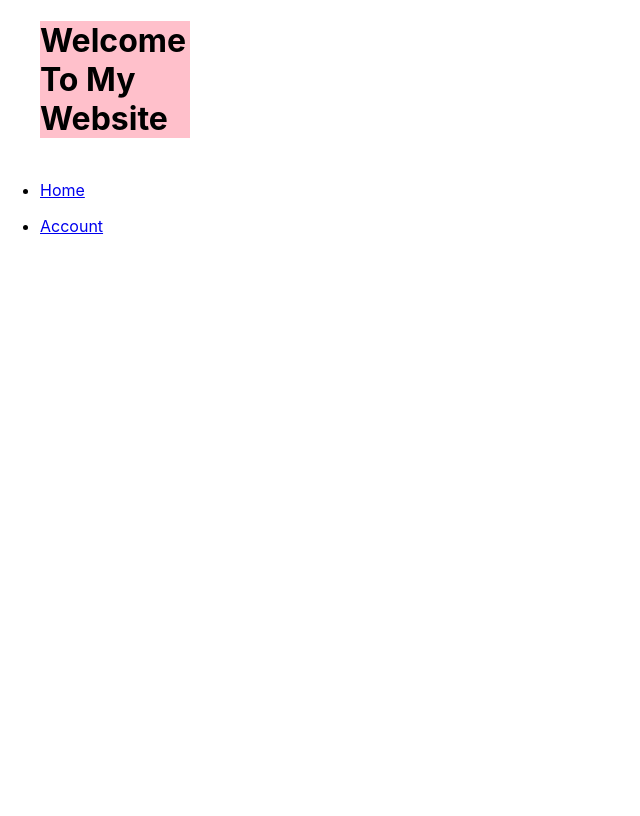
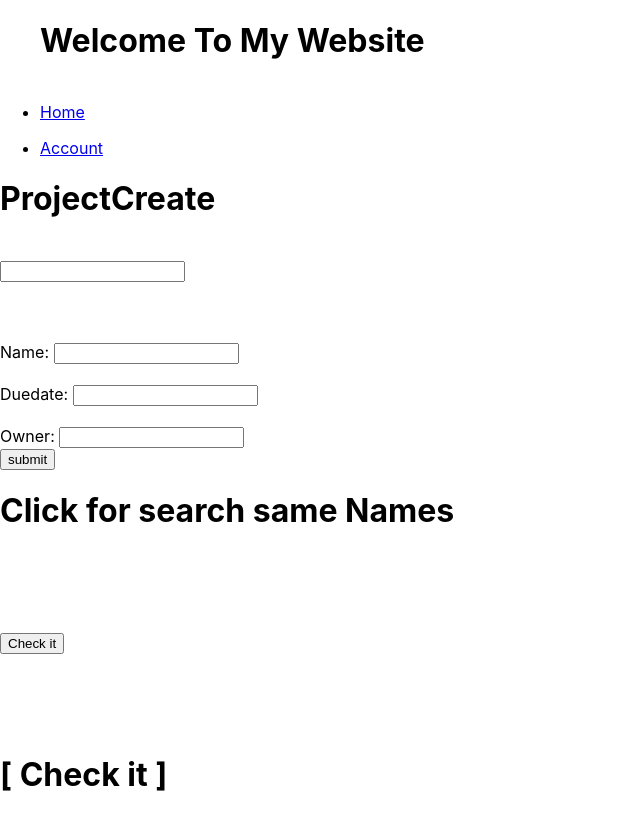
Before and after one commit to AryanaDev/Project1, a React (Create React App) app: page /Project in a window 1280 px wide. Shown: the whole page, without its empty margins (0-640 px from the left). Built offline with nearby package versions, Linux system fonts and the light colour scheme.

Commit message:
New and clean cods pushed

```diff
--- a/src/Account.js
+++ b/src/Account.js
@@ -1,31 +1,29 @@
 import React, { Component } from "react"
-import { Switch,Link,Route , BrowserRouter as Router } from "react-router-dom/cjs/react-router-dom.min";
-import AccountCreate from "./AccountCreate";
+import { Link } from "react-router-dom/cjs/react-router-dom.min";
 import { UserConsumer } from "./UserContext";
-import { UserProvider } from "./UserContext";
-import CustomInput from "./Components/FormElements/CustomInput";
+
 class Account extends Component {
   constructor(props) {
     super(props);
 
     this.AccountRef = React.createRef();
-
   }
 
-  inputUpdateRef = () =>{
-      this.AccountRef.current.value = "here" + this.AccountRef.current.value
+  inputUpdateRef = () => {
+    this.AccountRef.current.value = "here" + this.AccountRef.current.value
+  }
 
-
-  }
   render() {
     return (
-      <Router>
+      <>
 
         <ul>
           <li>
             <Link to="/AccountCreate">AccountCreate</Link>
           </li>
         </ul>
+
+
         <table style={{ width: "100%", border: "1px solid #ccc" }}>
           <thead>
             <tr>
@@ -49,16 +47,7 @@ class Account extends Component {
             </UserConsumer>
           </tbody>
         </table>
-
-        <Switch>
-          <Route path="/AccountCreate" >
-            <AccountCreate AccountRef={this.AccountRef} inputUpdate={this.inputUpdateRef}
-            />
-          </Route>
-        </Switch>
-
-      </Router>
-
+      </>
     );
   }
 }
--- a/src/AccountCreate.js
+++ b/src/AccountCreate.js
@@ -1,21 +1,16 @@
 import React, { Component } from "react"
-import { Switch,Link,Route , BrowserRouter as Router } from "react-router-dom/cjs/react-router-dom.min";
-import Account from "./Account";
-import { UserConsumer } from "./UserContext";
-import { UserProvider } from "./UserContext";
-import CustomInput from "./Components/FormElements/CustomInput";
-import Project from "./Project";
+import { Link } from "react-router-dom/cjs/react-router-dom.min";
 
-class AccountCreate extends Component{
-    constructor(props){
+class AccountCreate extends Component {
+  constructor(props) {
     super(props)
 
-        this.state ={
-          lastname:"",
-          gamil:"",
-          roll:"",
-          number:"",
-          adress:""
+    this.state = {
+      lastname: "",
+      gamil: "",
+      roll: "",
+      number: "",
+      adress: ""
 
     }
 
@@ -40,55 +35,52 @@ class AccountCreate extends Component{
 
 
 
-    render(){
-      const {AccountRef,inputUpdate,v} = this.props
+  render() {
+    const { AccountRef, inputUpdate, v } = this.props
 
 
 
-        return(
+    return (
 
-            <form ><h1 style={{backgroundColor:"blue", width:"150px"}} > CREATE ACCOUNT
-
-            </h1>
+      <form >
+        <h1 > CREATE ACCOUNT</h1>
         <br></br>
         <br></br>
-               Name :    <input  type="text" ref={AccountRef} onBlur= {() => inputUpdate(v)}   defaultValue={"name"}/>
+        Name :    <input type="text" ref={AccountRef} onBlur={() => inputUpdate(v)} defaultValue={"name"} />
         <br></br>
         <br></br>
-                LastName :  <input style={{backgroundColor:"purple", width:"150px"}} type="text" Value={this.state.lastname} onChange={(e) => {this.handleInputChange1(e,"lastname")}} defaultValue={"LastName"}/>
+        LastName :  <input type="text" value={this.state.lastname} onChange={(e) => { this.handleInputChange1(e, "lastname") }} />
         <br></br>
         <br></br>
-               Gmail :   <input  style={{backgroundColor:"pink", width:"150px"}} type="text" Value={this.state.gamil} onChange={(e) => {this.handleInputChange1(e,"gmail") }} defaultValue={"Gmail"}/>
+        Gmail :   <input type="text" value={this.state.gamil} onChange={(e) => { this.handleInputChange1(e, "gmail") }} />
         <br></br>
         <br></br>
-                roll :   <input style={{backgroundColor:"red", width:"150px"}} type="text" Value={this.state.roll} onChange={(e) => {this.handleInputChange1(e,"roll")}} defaultValue={"Rol"}/>
+        roll :   <input type="text" value={this.state.roll} onChange={(e) => { this.handleInputChange1(e, "roll") }} />
         <br></br>
         <br></br>
-               Number   <input style={{backgroundColor:"green", width:"150px"}} type="text" Value={this.state.number} onChange={(e) => {this.handleInputChange1(e,"number")}} defaultValue={"Number"}/>
+        Number   <input type="text" value={this.state.number} onChange={(e) => { this.handleInputChange1(e, "number") }} />
         <br></br>
         <br></br>
 
 
 
-                <button style={{backgroundColor:"pink", width:"200px"}} type="button" onClick={() =>{
+        <button type="button" onClick={() => {
           console.log(this.state)
 
           alert("submitted")
         }} >submit </button>
-                    <Router>
+
 
         <ul>
           <li>
 
-                  <Link to= "/Project" >ProjectCreate</Link>
+            <Link to="/Project" >ProjectCreate</Link>
           </li>
         </ul>
 
-              <Switch>
-               <Route path="/Project" ><Project/></Route>
-               </Switch>
 
-             </Router>
+
+
 
       </form>
 
--- a/src/App.js
+++ b/src/App.js
@@ -1,42 +1,27 @@
 import React, { Component } from "react"
-import { Switch,Link,Route , BrowserRouter as Router } from "react-router-dom/cjs/react-router-dom.min";
+import { Switch, Link, Route, BrowserRouter as Router } from "react-router-dom/cjs/react-router-dom.min";
+import Account from "./Account";
+import { UserProvider } from "./UserContext";
+import Project from "./Project";
 import AccountCreate from "./AccountCreate";
-import Account from "./Account";
-import { UserConsumer } from "./UserContext";
-import { UserProvider } from "./UserContext";
-import CustomInput from "./Components/FormElements/CustomInput";
-
 class App extends Component {
   constructor(props) {
     super(props);
-
     this.state1 = [{
       name: "aryana",
       lastname: "rasteh",
       gmail: "aryana2003@gmail.com"
     }];
   }
-
-   render(){
-    return(
-
-
+  render() {
+    return (
       <UserProvider value={this.state1}>
         <Router>
-
-
-
-
-
-
           <ul>
-          <h1 style={{backgroundColor:"pink", width:"150px"}} > Welcome To My Website </h1>
-
-
-
+            <h1> Welcome To My Website </h1>
             <br></br>
             <li>
-            <Link to='/'  >Home</Link>
+              <Link to='/Home'  >Home</Link>
             </li>
 
           </ul>
@@ -45,19 +30,19 @@ class App extends Component {
               <Link to='/Account' >Account</Link>
             </li>
           </ul>
-
-
           <Switch>
-
-
-         <Route path='/Account' ><Account/></Route>
+            <Route path="/Account" component={Account}><Account /></Route>
           </Switch>
-
+          <Switch>
+            <Route path="/AccountCreate" component={AccountCreate}>
+            </Route>
+          </Switch>
+          <Switch>
+            <Route path="/Project" component={Project} ><Project /></Route>
+          </Switch>
         </Router>
       </UserProvider>
-
     )
-
   }
 }
 export default App
--- a/src/Klid.js
+++ b/src/Klid.js
@@ -5,7 +5,7 @@ class Klid extends React.Component {
   render() {
     return (
       <div>
-        <button onClick={this.props.prp}>Check it</button>
+        <button type="button" onClick={this.props.prp}>Check it</button>
       </div>
     );
   }
--- a/src/P.js
+++ b/src/P.js
@@ -9,7 +9,7 @@ class P extends React.Component {
         <br></br>
         <br></br>
         <br></br>
-        <h1  onMouseOver={this.props.prp}> [ Check it ] </h1>
+        <h1 onMouseOver={this.props.prp}> [ Check it ] </h1>
       </div>
     );
   }
--- a/src/Project.js
+++ b/src/Project.js
@@ -1,6 +1,5 @@
 import React, { Component, createRef } from "react";
 import CustomInput from "./Components/FormElements/CustomInput";
-import nameList from "./nameList";
 import P from "./P";
 import Klid from "./Klid";
 
@@ -35,46 +34,47 @@ class Project extends Component {
   render() {
     return (
       <div>
+        <h1>ProjectCreate</h1>
+        <br></br>
         <CustomInput
           customRef={this.CustomInputRef}
           showFocusButton={this.state.showFocusButton}
           focusInput={this.focusInputRef}
         />
+        <br></br>
+        <br></br>
+        <br></br>
 
-        <h1 style={{ backgroundColor: "red", width: "200px" }}>ProjectCreate</h1>
-        Name:{" "}
-        <input
-          style={{ backgroundColor: "Purple", width: "150px" }}
+        Name:{" "} <input
           type="text"
           value={this.state.name}
           onChange={(e) => {
             this.projectHandler(e, "name");
           }}
-          defaultValue={"Name"}
+
         />
+
         <br />
         <br />
         Duedate:{" "}
         <input
-          style={{ backgroundColor: "yellow", width: "150px" }}
           type="text"
           value={this.state.duedate}
           onChange={(e) => {
             this.projectHandler(e, "duedate");
           }}
-          defaultValue={"Duedate"}
+
         />
         <br />
         <br />
         Owner:{" "}
         <input
-          style={{ backgroundColor: "orange", width: "150px" }}
           type="text"
           value={this.state.owner}
           onChange={(e) => {
             this.projectHandler(e, "owner");
           }}
-          defaultValue={"Owner"}
+
         />
         <br />
         <button
@@ -87,13 +87,13 @@ class Project extends Component {
           submit
         </button>
         <br />
-        <h1>Click for search same Names</h1>
-          <br></br>
-          <br></br>
-          <br></br>
-          <br></br>
-          <Klid/>
-          <P/>
+        <h1 >Click for search same Names</h1>
+        <br></br>
+        <br></br>
+        <br></br>
+        <br></br>
+        <Klid />
+        <P />
 
 
       </div>
--- a/src/UserContext.js
+++ b/src/UserContext.js
@@ -1,12 +1,11 @@
 import React from "react";
-import App from "./App";
-import Account from "./Account";
+
 const UserContext = React.createContext([]);
 
 const UserProvider = UserContext.Provider;
 
 const UserConsumer = UserContext.Consumer;
 
-export {UserProvider,UserConsumer}
+export { UserProvider, UserConsumer }
 
 export default UserContext
--- a/src/nameList.js
+++ b/src/nameList.js
@@ -1,5 +1,5 @@
 import React, { Component } from "react";
-import Project from "./Project";
+
 
 const nameList = (WrappedComponent) => {
   class NameList extends Component {
@@ -37,10 +37,8 @@ const nameList = (WrappedComponent) => {
     stateHandler() {
       const nameMesl = {};
       this.state.names.filter((name) => {
-        (name in nameMesl)?  nameMesl[name]++  :  nameMesl[name] = 1;
-
+        (name in nameMesl) ? nameMesl[name] = nameMesl[name] + 1 : nameMesl[name] = 1;
       });
-
       Object.entries(nameMesl).filter(([name, nmsl]) => {
         if (nmsl > 1) {
           console.log(`${name}: بار تکرار شده ${nmsl}`);
```
Also changed, not shown: src/Components/FormElements/CustomInput.js (+4 -10 lines), 1 other file (tests, documents, lock files or other folders). Lines whose indentation alone changed are shown as unchanged.
